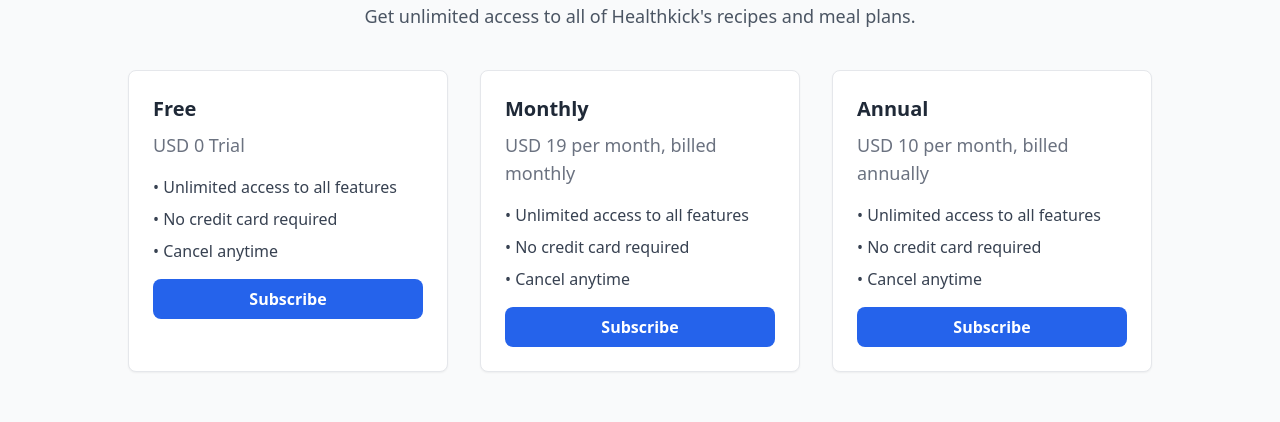
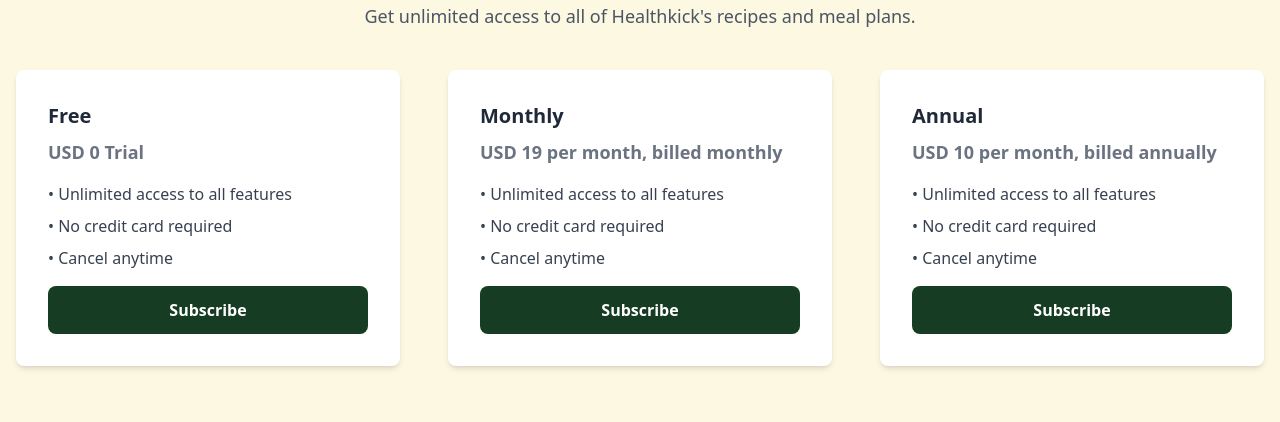
Before and after one commit to RobertTheDev/healthkickblog, a Next.js app: page /subscribe in a window 1280 px wide. Shown: the part 162-584 px from the top of the page. Built offline with nearby package versions, Linux system fonts and the light colour scheme.

Commit message:
refactor: reorganized the subscription page into appropriate files

```diff
--- /dev/null
+++ b/src/app/subscribe/components/SubscriptionPlanCard/index.tsx
@@ -0,0 +1,31 @@
+import SubscriptionPlan from '../../interfaces/SubscriptionPlan';
+
+export default function SubscriptionPlanCard({
+  plan,
+}: {
+  plan: SubscriptionPlan;
+}) {
+  return (
+    <div
+      key={plan.id}
+      className="flex flex-col rounded-lg bg-white p-8 shadow-md transition-shadow hover:shadow-md"
+    >
+      <div className="flex flex-1 flex-col">
+        <h2 className="mb-2 text-xl font-bold text-gray-800">{plan.name}</h2>
+        <p className="mb-4 text-lg font-semibold text-gray-500">
+          {plan.currency} {plan.price} {plan.description}
+        </p>
+        <ul className="mb-4 space-y-2">
+          {plan.benefits.map((benefit) => (
+            <li key={benefit} className="text-gray-700">
+              &bull; {benefit}
+            </li>
+          ))}
+        </ul>
+      </div>
+      <button className="w-full rounded-lg bg-[#173C24] px-6 py-3 font-semibold text-white">
+        Subscribe
+      </button>
+    </div>
+  );
+}
--- /dev/null
+++ b/src/app/subscribe/interfaces/SubscriptionPlan.ts
@@ -0,0 +1,8 @@
+export default interface SubscriptionPlan {
+  id: string;
+  name: string;
+  currency: string;
+  price: number;
+  description: string;
+  benefits: string[];
+}
--- /dev/null
+++ b/src/app/subscribe/lib/subscriptionPlans.ts
@@ -0,0 +1,38 @@
+export const subscriptionPlans = [
+  {
+    id: 'free',
+    name: 'Free',
+    currency: 'USD',
+    price: 0,
+    description: 'Trial',
+    benefits: [
+      'Unlimited access to all features',
+      'No credit card required',
+      'Cancel anytime',
+    ],
+  },
+  {
+    id: 'monthly',
+    name: 'Monthly',
+    currency: 'USD',
+    price: 19,
+    description: 'per month, billed monthly',
+    benefits: [
+      'Unlimited access to all features',
+      'No credit card required',
+      'Cancel anytime',
+    ],
+  },
+  {
+    id: 'annual',
+    name: 'Annual',
+    currency: 'USD',
+    price: 10,
+    description: 'per month, billed annually',
+    benefits: [
+      'Unlimited access to all features',
+      'No credit card required',
+      'Cancel anytime',
+    ],
+  },
+];
--- a/src/app/subscribe/page.tsx
+++ b/src/app/subscribe/page.tsx
@@ -1,60 +1,14 @@
 import { Metadata } from 'next';
+import SubscriptionPlanCard from './components/SubscriptionPlanCard';
+import { subscriptionPlans } from './lib/subscriptionPlans';
 
 export const metadata: Metadata = {
   title: 'Subscribe',
 };
 
-interface SubscriptionPlan {
-  id: string;
-  name: string;
-  currency: string;
-  price: number;
-  description: string;
-  benefits: string[];
-}
-
-const subscriptionPlans: SubscriptionPlan[] = [
-  {
-    id: 'free',
-    name: 'Free',
-    currency: 'USD',
-    price: 0,
-    description: 'Trial',
-    benefits: [
-      'Unlimited access to all features',
-      'No credit card required',
-      'Cancel anytime',
-    ],
-  },
-  {
-    id: 'monthly',
-    name: 'Monthly',
-    currency: 'USD',
-    price: 19,
-    description: 'per month, billed monthly',
-    benefits: [
-      'Unlimited access to all features',
-      'No credit card required',
-      'Cancel anytime',
-    ],
-  },
-  {
-    id: 'annual',
-    name: 'Annual',
-    currency: 'USD',
-    price: 10,
-    description: 'per month, billed annually',
-    benefits: [
-      'Unlimited access to all features',
-      'No credit card required',
-      'Cancel anytime',
-    ],
-  },
-];
-
 export default function Subscribe() {
   return (
-    <main className="min-h-screen bg-gray-50 px-4 py-12">
+    <main className="min-h-screen bg-[#fcf8e2] px-4 py-12">
       <div className="mx-auto mb-10 max-w-2xl text-center">
         <h1 className="mb-4 text-3xl font-extrabold text-gray-900">
           Let&apos;s Make Something Together
@@ -64,29 +18,9 @@
           plans.
         </p>
       </div>
-      <div className="mx-auto grid max-w-5xl gap-8 md:grid-cols-3">
+      <div className="mx-auto grid max-w-7xl gap-12 md:grid-cols-3">
         {subscriptionPlans.map((plan) => (
-          <div
-            key={plan.id}
-            className="rounded-lg border border-gray-200 bg-white p-6 shadow-sm transition-shadow hover:shadow-md"
-          >
-            <h2 className="mb-2 text-xl font-bold text-gray-800">
-              {plan.name}
-            </h2>
-            <p className="mb-4 text-lg text-gray-500">
-              {plan.currency} {plan.price} {plan.description}
-            </p>
-            <ul className="mb-4 space-y-2">
-              {plan.benefits.map((benefit) => (
-                <li key={benefit} className="text-gray-700">
-                  &bull; {benefit}
-                </li>
-              ))}
-            </ul>
-            <button className="w-full rounded-lg bg-blue-600 px-4 py-2 font-semibold text-white hover:bg-blue-700">
-              Subscribe
-            </button>
-          </div>
+          <SubscriptionPlanCard key={plan.id} plan={plan} />
         ))}
       </div>
     </main>
```
